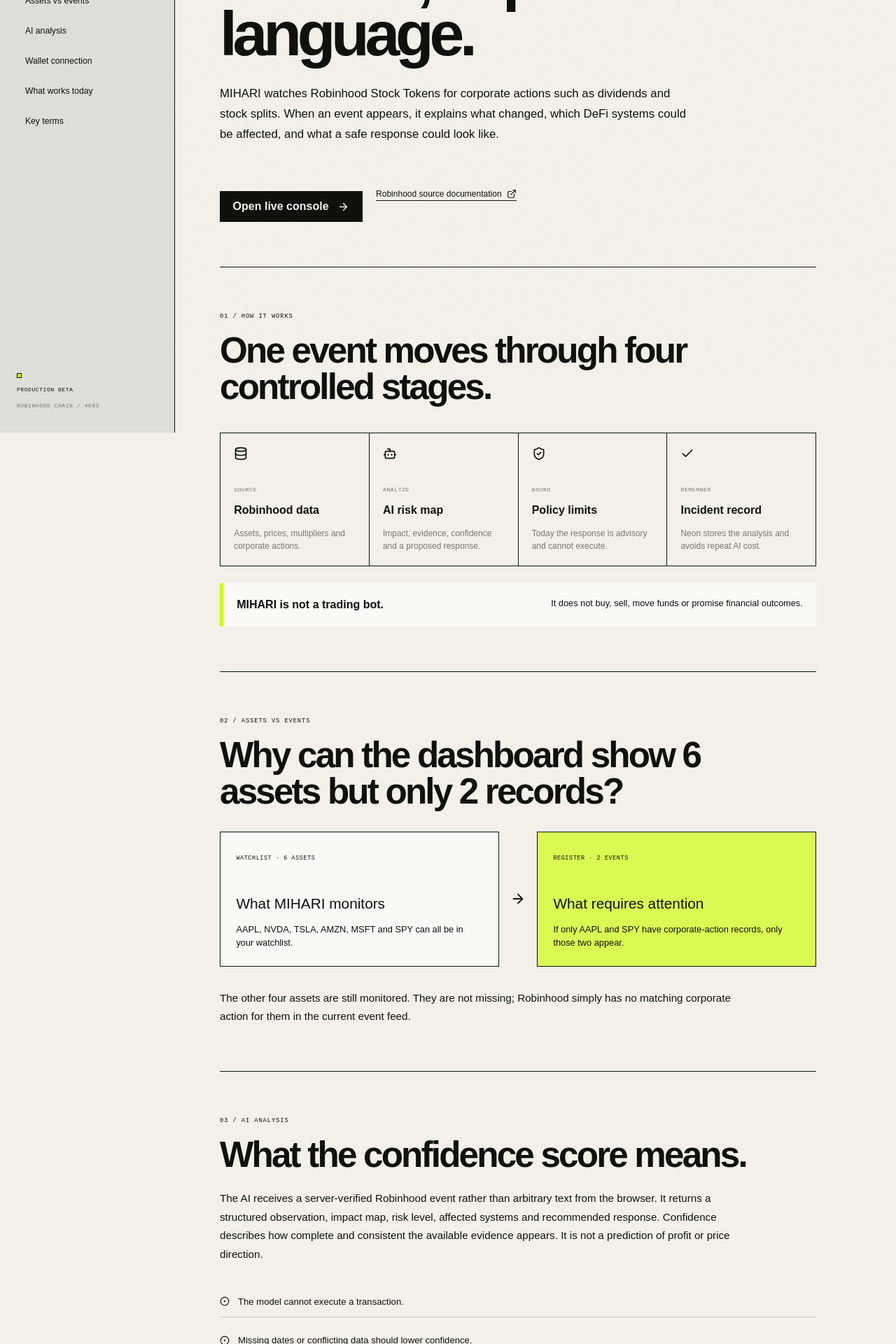
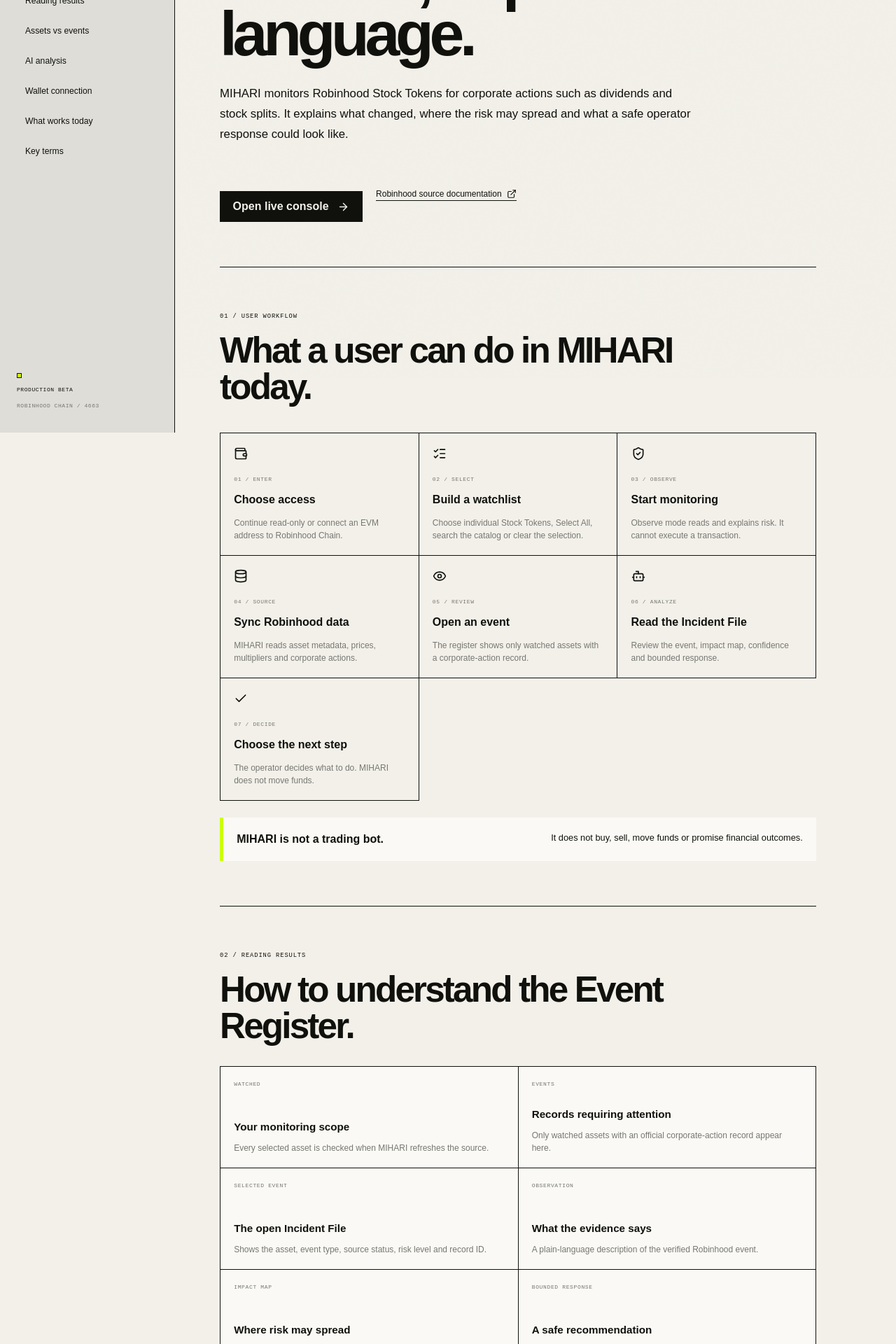
Before and after one commit to jiyu1337/mihari, a Next.js app: page /docs in a window 1280 px wide. Shown: the part 260-2180 px from the top of the page at 70% size. Built offline with nearby package versions, Linux system fonts and the light colour scheme.

Commit message:
Update product docs and content plan

```diff
--- a/app/docs/page.tsx
+++ b/app/docs/page.tsx
@@ -6,6 +6,8 @@
   CircleDot,
   Database,
   ExternalLink,
+  Eye,
+  ListChecks,
   ShieldCheck,
   Wallet,
 } from "lucide-react";
@@ -34,10 +36,11 @@
       <SiteHeader />
       <div className="docs-shell">
         <aside className="docs-sidebar">
-          <p className="mono">MIHARI DOCS / v0.1</p>
+          <p className="mono">MIHARI DOCS / v0.2</p>
           <nav aria-label="Documentation sections">
             <a href="#overview">Overview</a>
-            <a href="#how-it-works">How it works</a>
+            <a href="#how-it-works">User workflow</a>
+            <a href="#results">Reading results</a>
             <a href="#assets-events">Assets vs events</a>
             <a href="#ai">AI analysis</a>
             <a href="#wallet">Wallet connection</a>
@@ -55,9 +58,9 @@
             <p className="mono">PRODUCT DOCUMENTATION / 製品説明</p>
             <h1>MIHARI, in plain language.</h1>
             <p>
-              MIHARI watches Robinhood Stock Tokens for corporate actions such as dividends
-              and stock splits. When an event appears, it explains what changed, which DeFi
-              systems could be affected, and what a safe response could look like.
+              MIHARI monitors Robinhood Stock Tokens for corporate actions such as dividends
+              and stock splits. It explains what changed, where the risk may spread and what a
+              safe operator response could look like.
             </p>
             <div className="docs-actions">
               <Link className="primary-action primary-action-dark" href="/app">
@@ -70,13 +73,16 @@
           </header>
 
           <section className="docs-section" id="how-it-works">
-            <p className="docs-kicker mono">01 / HOW IT WORKS</p>
-            <h2>One event moves through four controlled stages.</h2>
-            <div className="docs-flow">
-              <div><Database size={20} /><span className="mono">SOURCE</span><strong>Robinhood data</strong><p>Assets, prices, multipliers and corporate actions.</p></div>
-              <div><Bot size={20} /><span className="mono">ANALYZE</span><strong>AI risk map</strong><p>Impact, evidence, confidence and a proposed response.</p></div>
-              <div><ShieldCheck size={20} /><span className="mono">BOUND</span><strong>Policy limits</strong><p>Today the response is advisory and cannot execute.</p></div>
-              <div><Check size={20} /><span className="mono">REMEMBER</span><strong>Incident record</strong><p>Neon stores the analysis and avoids repeat AI cost.</p></div>
+            <p className="docs-kicker mono">01 / USER WORKFLOW</p>
+            <h2>What a user can do in MIHARI today.</h2>
+            <div className="docs-flow docs-workflow">
+              <div><Wallet size={20} /><span className="mono">01 / ENTER</span><strong>Choose access</strong><p>Continue read-only or connect an EVM address to Robinhood Chain.</p></div>
+              <div><ListChecks size={20} /><span className="mono">02 / SELECT</span><strong>Build a watchlist</strong><p>Choose individual Stock Tokens, Select All, search the catalog or clear the selection.</p></div>
+              <div><ShieldCheck size={20} /><span className="mono">03 / OBSERVE</span><strong>Start monitoring</strong><p>Observe mode reads and explains risk. It cannot execute a transaction.</p></div>
+              <div><Database size={20} /><span className="mono">04 / SOURCE</span><strong>Sync Robinhood data</strong><p>MIHARI reads asset metadata, prices, multipliers and corporate actions.</p></div>
+              <div><Eye size={20} /><span className="mono">05 / REVIEW</span><strong>Open an event</strong><p>The register shows only watched assets with a corporate-action record.</p></div>
+              <div><Bot size={20} /><span className="mono">06 / ANALYZE</span><strong>Read the Incident File</strong><p>Review the event, impact map, confidence and bounded response.</p></div>
+              <div><Check size={20} /><span className="mono">07 / DECIDE</span><strong>Choose the next step</strong><p>The operator decides what to do. MIHARI does not move funds.</p></div>
             </div>
             <div className="docs-callout">
               <strong>MIHARI is not a trading bot.</strong>
@@ -84,36 +90,51 @@
             </div>
           </section>
 
+          <section className="docs-section" id="results">
+            <p className="docs-kicker mono">02 / READING RESULTS</p>
+            <h2>How to understand the Event Register.</h2>
+            <div className="docs-result-grid">
+              <div><span className="mono">WATCHED</span><strong>Your monitoring scope</strong><p>Every selected asset is checked when MIHARI refreshes the source.</p></div>
+              <div><span className="mono">EVENTS</span><strong>Records requiring attention</strong><p>Only watched assets with an official corporate-action record appear here.</p></div>
+              <div><span className="mono">SELECTED EVENT</span><strong>The open Incident File</strong><p>Shows the asset, event type, source status, risk level and record ID.</p></div>
+              <div><span className="mono">OBSERVATION</span><strong>What the evidence says</strong><p>A plain-language description of the verified Robinhood event.</p></div>
+              <div><span className="mono">IMPACT MAP</span><strong>Where risk may spread</strong><p>Explains possible effects on quotes, NAV, vaults, lending and agents.</p></div>
+              <div><span className="mono">BOUNDED RESPONSE</span><strong>A safe recommendation</strong><p>Advice for an operator. Nothing is executed automatically.</p></div>
+              <div><span className="mono">AI CONFIDENCE</span><strong>Evidence quality</strong><p>Completeness and consistency of available data, not a price forecast.</p></div>
+              <div><span className="mono">CHAIN PROOF</span><strong>Execution receipt</strong><p>“Not recorded” means MIHARI did not submit an onchain transaction.</p></div>
+            </div>
+          </section>
+
           <section className="docs-section" id="assets-events">
-            <p className="docs-kicker mono">02 / ASSETS VS EVENTS</p>
-            <h2>Why can the dashboard show 6 assets but only 2 records?</h2>
+            <p className="docs-kicker mono">03 / ASSETS VS EVENTS</p>
+            <h2>Why can MIHARI show 194 watched assets but only a few events?</h2>
             <div className="docs-compare">
               <div>
-                <span className="mono">WATCHLIST · 6 ASSETS</span>
+                <span className="mono">WATCHLIST · SELECTED ASSETS</span>
                 <h3>What MIHARI monitors</h3>
-                <p>AAPL, NVDA, TSLA, AMZN, MSFT and SPY can all be in your watchlist.</p>
+                <p>One asset, a custom list or the full live catalog can be in your watchlist.</p>
               </div>
               <ArrowRight size={22} />
               <div className="highlight">
-                <span className="mono">REGISTER · 2 EVENTS</span>
+                <span className="mono">REGISTER · MATCHING EVENTS</span>
                 <h3>What requires attention</h3>
-                <p>If only AAPL and SPY have corporate-action records, only those two appear.</p>
+                <p>If only three watched assets have corporate-action records, only those three appear.</p>
               </div>
             </div>
             <p>
-              The other four assets are still monitored. They are not missing; Robinhood simply
-              has no matching corporate action for them in the current event feed.
+              Every other selected asset remains monitored. It is not missing; Robinhood simply
+              has no matching corporate action for it in the current source window.
             </p>
           </section>
 
           <section className="docs-section" id="ai">
-            <p className="docs-kicker mono">03 / AI ANALYSIS</p>
+            <p className="docs-kicker mono">04 / AI ANALYSIS</p>
             <h2>What the confidence score means.</h2>
             <p>
-              The AI receives a server-verified Robinhood event rather than arbitrary text from
-              the browser. It returns a structured observation, impact map, risk level, affected
-              systems and recommended response. Confidence describes how complete and consistent
-              the available evidence appears. It is not a prediction of profit or price direction.
+              The AI receives a server-verified Robinhood event rather than arbitrary browser text.
+              It returns a structured observation, impact map, risk level, affected systems and
+              recommended response. Confidence describes how complete and consistent the evidence
+              appears. It is not a prediction of profit or price direction.
             </p>
             <ul className="docs-list">
               <li><CircleDot size={14} /> The model cannot execute a transaction.</li>
@@ -124,7 +145,7 @@
           </section>
 
           <section className="docs-section" id="wallet">
-            <p className="docs-kicker mono">04 / WALLET</p>
+            <p className="docs-kicker mono">05 / WALLET</p>
             <h2>What “Connect wallet” does today.</h2>
             <div className="wallet-doc-card">
               <Wallet size={26} />
@@ -141,7 +162,7 @@
           </section>
 
           <section className="docs-section" id="status">
-            <p className="docs-kicker mono">05 / PRODUCT STATUS</p>
+            <p className="docs-kicker mono">06 / PRODUCT STATUS</p>
             <h2>What works today — and what does not.</h2>
             <div className="status-table">
               {statusRows.map(([feature, status, explanation]) => (
@@ -155,10 +176,10 @@
           </section>
 
           <section className="docs-section" id="terms">
-            <p className="docs-kicker mono">06 / KEY TERMS</p>
+            <p className="docs-kicker mono">07 / KEY TERMS</p>
             <h2>A short glossary.</h2>
             <dl className="docs-glossary">
-              <div><dt>NAV</dt><dd>Net Asset Value: the calculated value of the assets held by a vault or fund, minus its liabilities.</dd></div>
+              <div><dt>NAV</dt><dd>Net Asset Value: the calculated value of assets held by a vault or fund, minus its liabilities.</dd></div>
               <div><dt>Multiplier</dt><dd>The shares-per-token factor used to account for corporate actions such as splits.</dd></div>
               <div><dt>Stale quote</dt><dd>A price that no longer represents the same corporate-action state as the asset metadata.</dd></div>
               <div><dt>Onchain proof</dt><dd>A future transaction or attestation recording what policy decision was made and when.</dd></div>
--- a/app/globals.css
+++ b/app/globals.css
@@ -1565,11 +1565,18 @@
 .docs-section > p:not(.docs-kicker, .docs-note) { max-width: 760px; font-size: 0.95rem; line-height: 1.75; }
 .docs-flow { display: grid; grid-template-columns: repeat(4, 1fr); margin-top: 2.5rem; border-top: 1px solid var(--ink); border-left: 1px solid var(--ink); }
 .docs-flow > div { min-height: 190px; display: flex; flex-direction: column; gap: 0.7rem; padding: 1.2rem; border-right: 1px solid var(--ink); border-bottom: 1px solid var(--ink); }
+.docs-workflow { grid-template-columns: repeat(3, 1fr); }
+.docs-workflow > div { min-height: 175px; }
 .docs-flow svg { margin-bottom: auto; }
 .docs-flow span { font-size: 0.5rem; letter-spacing: 0.08em; color: var(--heather-3); }
 .docs-flow p { margin: 0; font-size: 0.75rem; line-height: 1.5; color: var(--heather-3); }
 .docs-callout { display: flex; justify-content: space-between; gap: 2rem; margin-top: 1.5rem; padding: 1.2rem; border-left: 5px solid var(--neon); background: var(--white); }
 .docs-callout p { margin: 0; font-size: 0.8rem; }
+.docs-result-grid { display: grid; grid-template-columns: repeat(2, 1fr); margin-top: 2rem; border-top: 1px solid var(--ink); border-left: 1px solid var(--ink); }
+.docs-result-grid > div { min-height: 145px; display: flex; flex-direction: column; gap: 0.55rem; padding: 1.2rem; border-right: 1px solid var(--ink); border-bottom: 1px solid var(--ink); background: var(--white); }
+.docs-result-grid span { font-size: 0.5rem; letter-spacing: 0.08em; color: var(--heather-3); }
+.docs-result-grid strong { margin-top: auto; font-size: 0.95rem; }
+.docs-result-grid p { margin: 0; color: var(--heather-3); font-size: 0.75rem; line-height: 1.5; }
 .docs-compare { display: grid; grid-template-columns: 1fr auto 1fr; align-items: stretch; gap: 1rem; margin: 2rem 0; }
 .docs-compare > div { padding: 1.4rem; border: 1px solid var(--ink); background: var(--white); }
 .docs-compare > svg { align-self: center; }
@@ -1603,6 +1610,7 @@
   .docs-sidebar nav a::before { content: "•"; display: block; text-align: center; font-size: 1rem; }
   .docs-sidebar-status span { display: none; }
   .docs-flow { grid-template-columns: repeat(2, 1fr); }
+  .docs-workflow { grid-template-columns: repeat(2, 1fr); }
 }
 
 @media (max-width: 600px) {
@@ -1612,6 +1620,8 @@
   .live-asset-selector { grid-template-columns: 1fr; }
   .docs-content { padding-top: 3rem; }
   .docs-flow,
+  .docs-workflow,
+  .docs-result-grid,
   .docs-compare,
   .wallet-doc-card { grid-template-columns: 1fr; }
   .docs-compare > svg { transform: rotate(90deg); }
```
Also changed, not shown: 1 other file (tests, documents, lock files or other folders).
